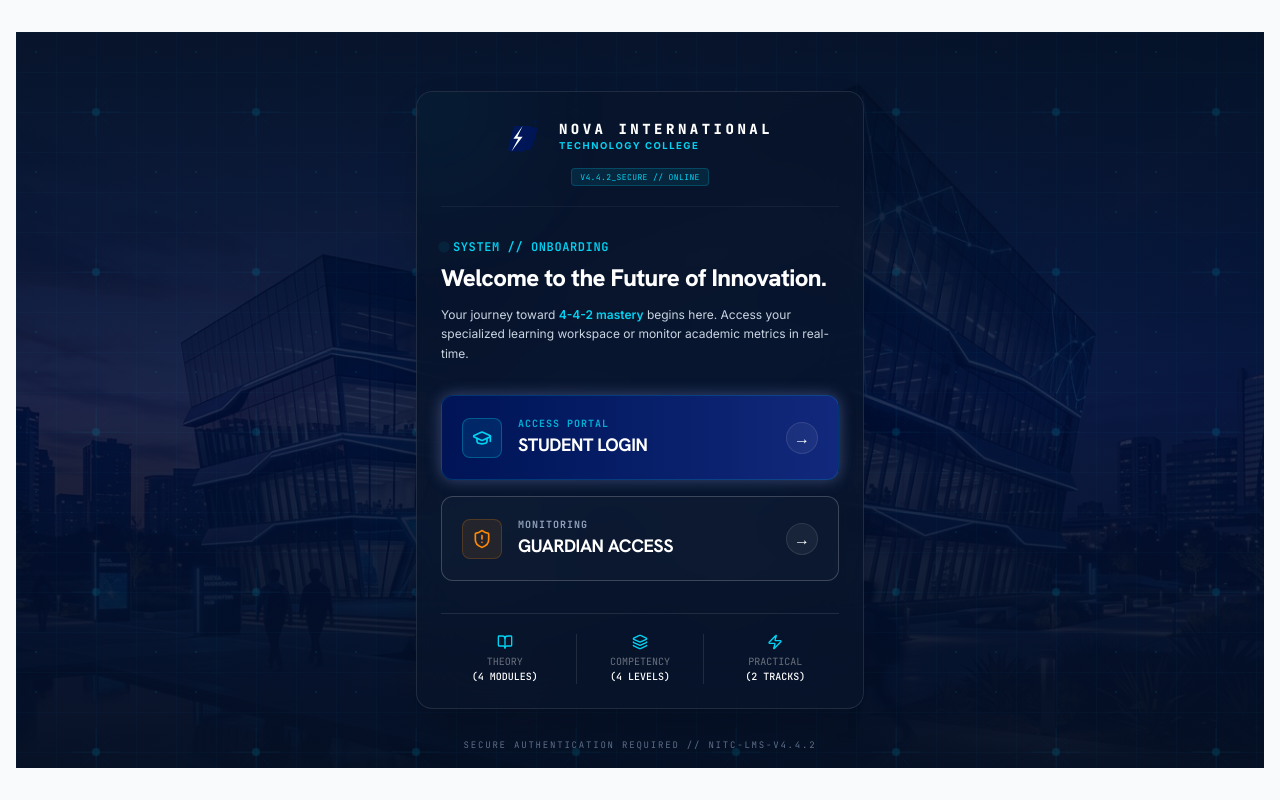
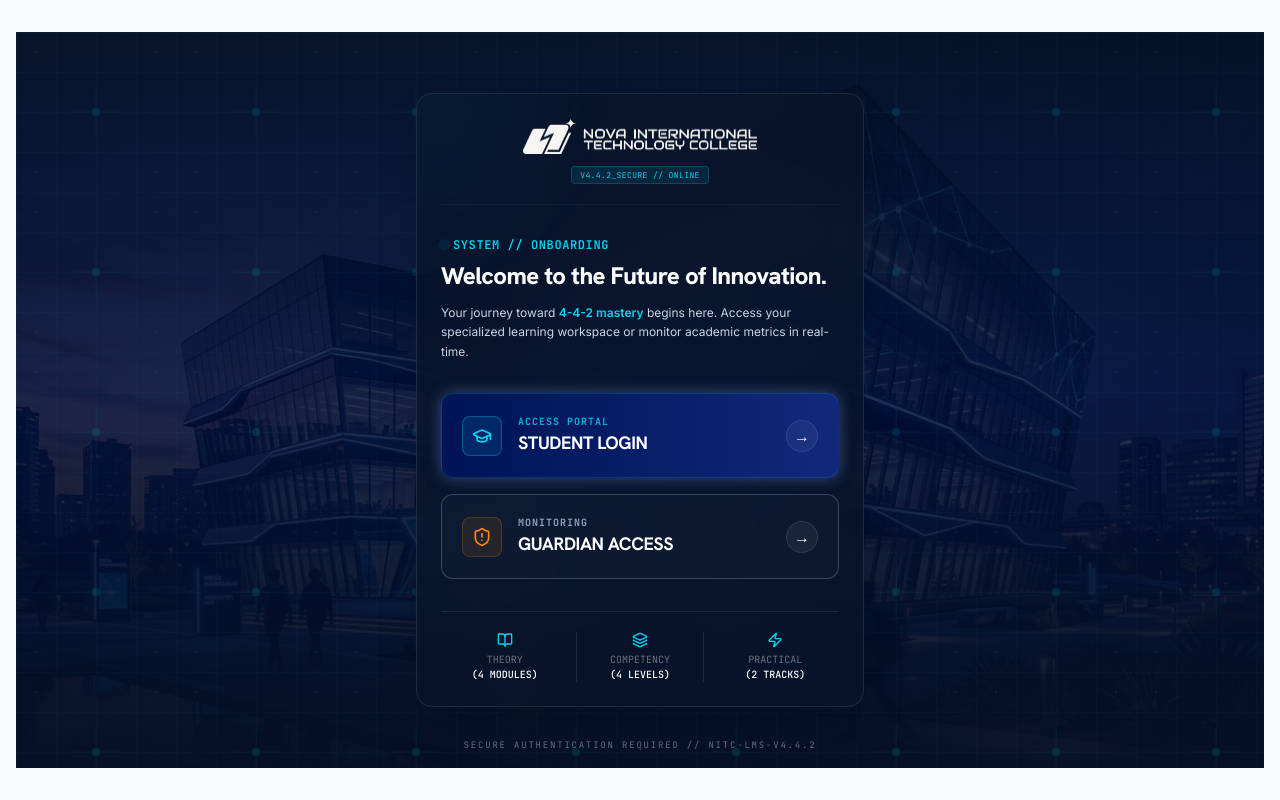
Before and after one commit to NaeMyoAungKhing/NITC, a React (Vite) app: page / in a window 1280 px wide. Built offline with nearby package versions, Linux system fonts and the light colour scheme.

Commit message:
Use real NITC logo + faculty photos in UI

```diff
--- a/src/components/ContactFacultyModal.tsx
+++ b/src/components/ContactFacultyModal.tsx
@@ -9,20 +9,30 @@ import { X, Send, ShieldAlert, CheckCircle2, Loader2, Award } from "lucide-react
 import { CONTACT_PRESETS } from "../mockData";
 import NITCLogo from "./NITCLogo";
 
+// Real NITC faculty headshots (New School Design Group, "Team members").
+import xie from "../assets/team/xie.png";
+import nae from "../assets/team/nae.png";
+import wu from "../assets/team/wu.png";
+import zeng from "../assets/team/zeng.png";
+import nang from "../assets/team/nang.png";
+import ramraj from "../assets/team/ramraj.png";
+import purinat from "../assets/team/purinat.png";
+import jia from "../assets/team/jia.png";
+
 interface ContactFacultyModalProps {
   isOpen: boolean;
   onClose: () => void;
 }
 
 const INSTRUCTORS = [
-  { id: "xie", name: "Xie Zihao", role: "School Principal", avatar: "https://images.unsplash.com/photo-1507003211169-0a1dd7228f2d?w=150&auto=format&fit=crop&q=80" },
-  { id: "nae", name: "Nae Myo", role: "Vice School Principal", avatar: "https://images.unsplash.com/photo-1500648767791-00dcc994a43e?w=150&auto=format&fit=crop&q=80" },
-  { id: "wu", name: "Wu Yue", role: "Finance Department", avatar: "https://images.unsplash.com/photo-1534528741775-53994a69daeb?w=150&auto=format&fit=crop&q=80" },
-  { id: "zeng", name: "Zeng Xiaohuizi", role: "HR Department", avatar: "https://images.unsplash.com/photo-1544005313-94ddf0286df2?w=150&auto=format&fit=crop&q=80" },
-  { id: "nang", name: "Nang Yay Seng Naw", role: "Student Affairs", avatar: "https://images.unsplash.com/photo-1573496359142-b8d87734a5a2?w=150&auto=format&fit=crop&q=80" },
-  { id: "ramraj", name: "Ramraj Toopjam", role: "International Collaboration", avatar: "https://images.unsplash.com/photo-1472099645785-5658abf4ff4e?w=150&auto=format&fit=crop&q=80" },
-  { id: "purinat", name: "Purinat Rattanapun", role: "Marketing Team", avatar: "https://images.unsplash.com/photo-1519085360753-af0119f7cbe7?w=150&auto=format&fit=crop&q=80" },
-  { id: "jia", name: "Jia Ping", role: "Academic Department", avatar: "https://images.unsplash.com/photo-1580489944761-15a19d654956?w=150&auto=format&fit=crop&q=80" }
+  { id: "xie", name: "Xie Zihao", role: "School Principal", avatar: xie },
+  { id: "nae", name: "Nae Myo", role: "Vice School Principal", avatar: nae },
+  { id: "wu", name: "Wu Yue", role: "Finance Department", avatar: wu },
+  { id: "zeng", name: "Zeng Xiaohuizi", role: "HR Department", avatar: zeng },
+  { id: "nang", name: "Nang Yay Seng Naw", role: "Student Affairs", avatar: nang },
+  { id: "ramraj", name: "Ramraj Toopjam", role: "International Collaboration", avatar: ramraj },
+  { id: "purinat", name: "Purinat Rattanapun", role: "Marketing Team", avatar: purinat },
+  { id: "jia", name: "Jia Ping", role: "Academic Department", avatar: jia }
 ];
 
 export default function ContactFacultyModal({ isOpen, onClose }: ContactFacultyModalProps) {
--- a/src/components/NITCLogo.tsx
+++ b/src/components/NITCLogo.tsx
@@ -5,113 +5,58 @@
 
 import React from "react";
 
+// Official NITC brand assets (transparent PNGs supplied by the New School Design Group).
+import logoBlue from "../assets/brand/logo-blue.png";
+import logoWhite from "../assets/brand/logo-white.png";
+import brandmarkBlue from "../assets/brand/brandmark-blue.png";
+import brandmarkWhite from "../assets/brand/brandmark-white.png";
+
 interface NITCLogoProps {
+  /**
+   * full        – emblem + wordmark, white art (use on dark backgrounds)
+   * light-full  – emblem + wordmark, brand-blue art (use on light backgrounds)
+   * icon        – emblem only, white art (use on dark backgrounds)
+   * light-icon  – emblem only, brand-blue art (use on light backgrounds)
+   */
   variant?: "icon" | "full" | "light-full" | "light-icon";
   className?: string;
+  /** Extra classes applied to the rendered <img>. */
   classNameIcon?: string;
+  /** @deprecated kept for backwards compatibility – no longer used. */
   classNameText?: string;
 }
 
 /**
- * High-fidelity, vector-drawn NITC Logo Branding.
- * Replicates the modern, tech-forward aesthetic of the official NITC starburst emblem
- * and horizontal combo wordmark. Highly responsive and crisp at any scale.
+ * Official NITC logo lockups, rendered from the real brand artwork.
+ * The combined wordmark art already contains the starburst emblem, so the
+ * "full" variants render a single crisp image rather than a reconstructed SVG.
  */
 export default function NITCLogo({
   variant = "full",
   className = "",
   classNameIcon = "",
-  classNameText = "",
 }: NITCLogoProps) {
-
-  // Recreates the exact "Brandmark-blue" logo: slanted block, lightning cutout, star burst
-  const LogoEmblem = ({ isDark = false }: { isDark?: boolean }) => {
-    const brandBlue = "#001456";
-    const whiteColor = "#FFFFFF";
-
-    return (
-      <svg
-        id="nitc-brandmark-svg"
-        viewBox="0 0 100 100"
-        className={`h-full w-auto select-none ${classNameIcon}`}
-        fill="none"
-        xmlns="http://www.w3.org/2000/svg"
-      >
-        {/* Left slanted block (main card) */}
-        <path
-          d="M16 28 C16 26 19 25 21 25 L58 25 C64 25 67 29 65 34 L48 81 C46 86 41 89 36 89 L10 89 C4 89 1 85 3 80 Z"
-          fill={isDark ? whiteColor : brandBlue}
-        />
-
-        {/* Lightning cutout inside left slanted block - rendered in white/empty space */}
-        <path
-          d="M39 25 L16 57 L28 57 L11 89 L39 52 L26 52 Z"
-          fill={isDark ? brandBlue : whiteColor}
-        />
-
-        {/* Dynamic nested bottom-right parallel stroke accent */}
-        <path
-          d="M32 81 L56 81 C59 81 61 79 62 76 L71 52"
-          stroke={isDark ? "rgba(255,255,255,0.4)" : brandBlue}
-          strokeWidth="3"
-          strokeLinecap="round"
-          strokeLinejoin="round"
-        />
-
-        {/* Right smaller slanted block */}
-        <path
-          d="M60 31 C60 29.5 62 28.5 63.5 28.5 L73 28.5 C76 28.5 78 30.5 77 33 L61 80 C60 83 57.5 85 54.5 85 L44 85 C41.5 85 40 83 40.5 81 Z"
-          fill={isDark ? whiteColor : brandBlue}
-          opacity="0.95"
-        />
-
-        {/* 4-pointed Starburst at the top right of the right card */}
-        <path
-          d="M71,4 Q71,15 65,15 Q71,15 71,26 Q71,15 77,15 Q71,15 71,4 Z"
-          fill={isDark ? "#22d3ee" : brandBlue}
-        />
-      </svg>
-    );
-  };
-
-  const isLight = variant === "light-full" || variant === "light-icon" || variant === "full" || variant === "icon";
+  // Light variants sit on light surfaces, so they use the blue artwork.
+  const isLightSurface = variant === "light-full" || variant === "light-icon";
   const isIcon = variant === "icon" || variant === "light-icon";
-  const isDarkText = variant === "light-full";
 
   if (isIcon) {
     return (
-      <div className={`flex items-center justify-center ${className}`} style={{ height: "100%" }}>
-        <LogoEmblem isDark={variant === "light-icon"} />
-      </div>
+      <img
+        src={isLightSurface ? brandmarkBlue : brandmarkWhite}
+        alt="NITC emblem"
+        draggable={false}
+        className={`h-full w-full object-contain select-none ${className} ${classNameIcon}`}
+      />
     );
   }
 
   return (
-    <div className={`flex items-center gap-3 ${className}`}>
-      {/* Emblem Frame */}
-      <div className="h-9 w-9 md:h-10 md:w-10 shrink-0">
-        <LogoEmblem isDark={isDarkText} />
-      </div>
-
-      {/* High-fidelity Brand Wordmark Typography */}
-      <div className="flex flex-col justify-center select-none">
-        <div className="flex items-center gap-1">
-          <span
-            className={`font-mono text-xs md:text-sm font-black tracking-[0.25em] leading-tight ${
-              isDarkText ? "text-[#001456]" : "text-white"
-            } ${classNameText}`}
-          >
-            NOVA INTERNATIONAL
-          </span>
-        </div>
-        <span
-          className={`font-sans text-[8px] md:text-[9.5px] font-bold tracking-[0.16em] leading-none uppercase mt-0.5 ${
-            isDarkText ? "text-slate-500" : "text-cyan-400"
-          }`}
-        >
-          TECHNOLOGY COLLEGE
-        </span>
-      </div>
-    </div>
+    <img
+      src={isLightSurface ? logoBlue : logoWhite}
+      alt="Nova International Technology College"
+      draggable={false}
+      className={`h-9 w-auto object-contain select-none ${className}`}
+    />
   );
 }
--- a/src/components/ParentScreen.tsx
+++ b/src/components/ParentScreen.tsx
@@ -306,7 +306,7 @@ export default function ParentScreen({ onOpenContact }: ParentScreenProps) {
 
               <div className="flex items-center gap-2 text-cyan-600 font-mono text-[10px] font-black tracking-wider mb-2">
                 <ShieldCheck className="w-4 h-4" />
-                <span>NITC BURSER // STATEMENT VERIFIED</span>
+                <span>NITC BURSAR // STATEMENT VERIFIED</span>
               </div>
 
               <h3 className="font-hanken text-2xl font-extrabold text-[#001456] tracking-tight mb-4">
```
